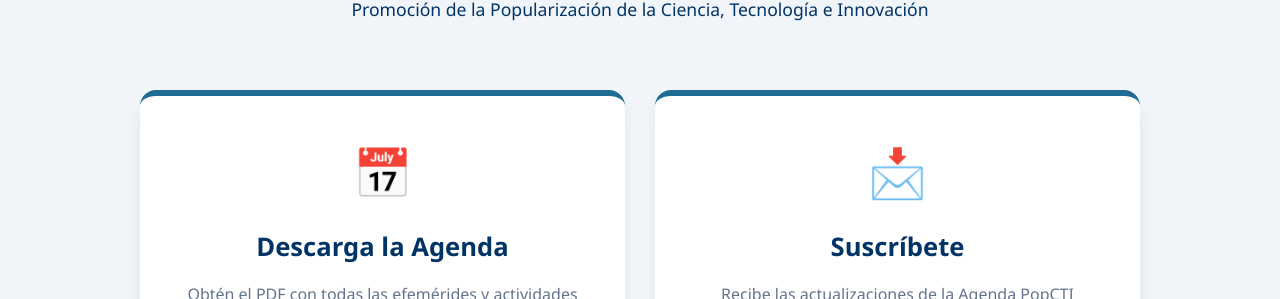
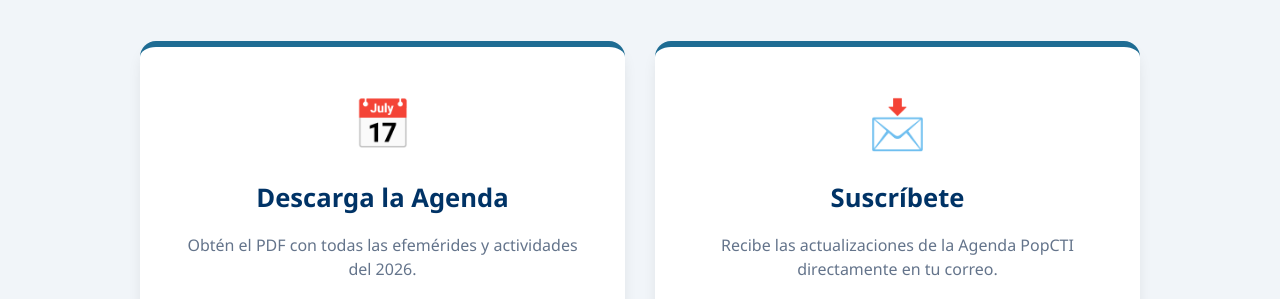
Before and after one commit to popularizacion-cti/agenda-cti, a website: page index.html in a window 1280 px wide. Shown: the part 801-1100 px from the top of the page. Drawn offline with Linux system fonts and the light colour scheme; no server answers.

Commit message:
Update index.html

```diff
--- a/index.html
+++ b/index.html
@@ -144,7 +144,6 @@
 
   <section class="main-title-section">
     <h1>Agenda PopCTI</h1>
-    <p class="subtitle">Promoción de la Popularización de la Ciencia, Tecnología e Innovación</p>
   </section>
 
   <main class="main-content">
```
